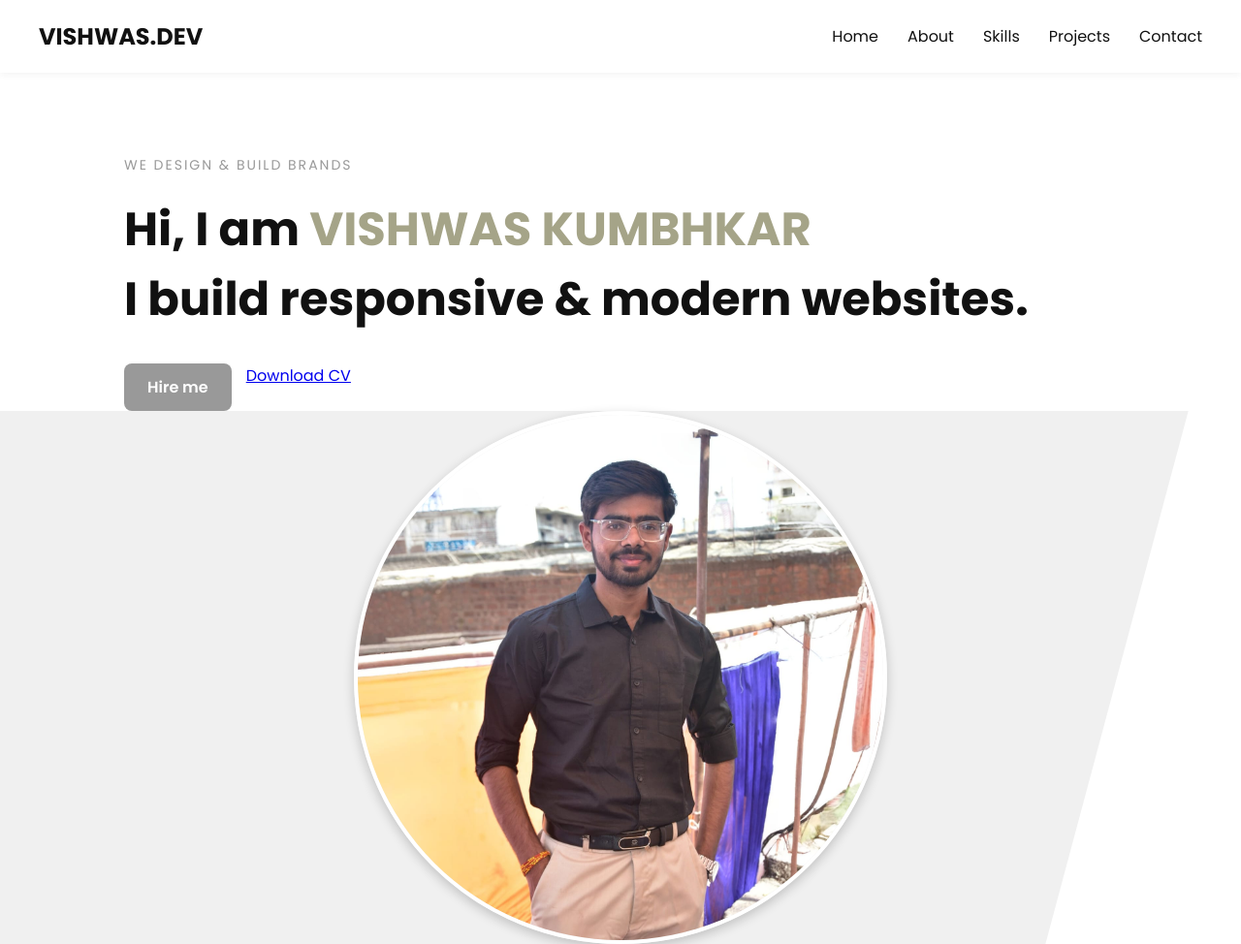
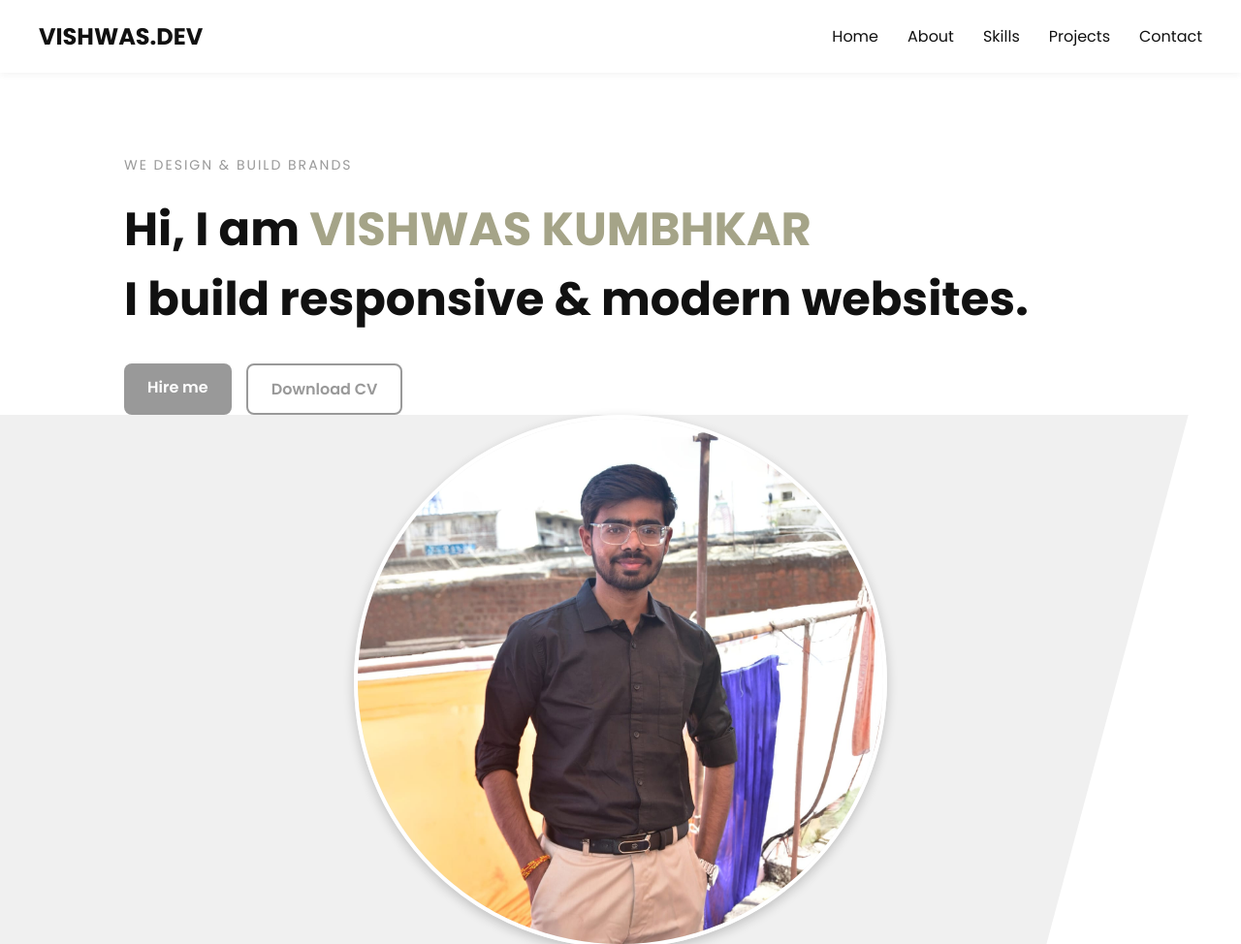
Before and after one commit to vishwas1116/vishwas-portfolio, a plain HTML site: page index.html in a window 1280 px wide. Shown: the top 974 px of the page at 97% size. Drawn offline with nearby package versions, Linux system fonts and the light colour scheme.

Commit message:
Update index.html

```diff
--- a/index.html
+++ b/index.html
@@ -33,7 +33,7 @@
                 <h1>Hi, I am <span>VISHWAS KUMBHKAR</span> <br>I build responsive & modern websites.</h1>
                 <div class="buttons">
                     <a href="#" class="btn primary">Hire me</a>
-                    <a href="vishwas1resume.pdf" download>Download CV</a>
+                    <a href="vishwas1resume.pdf" class="btn outline" download >Download CV</a>
                 </div>
             </div>
             <div class="hero-right">
```
